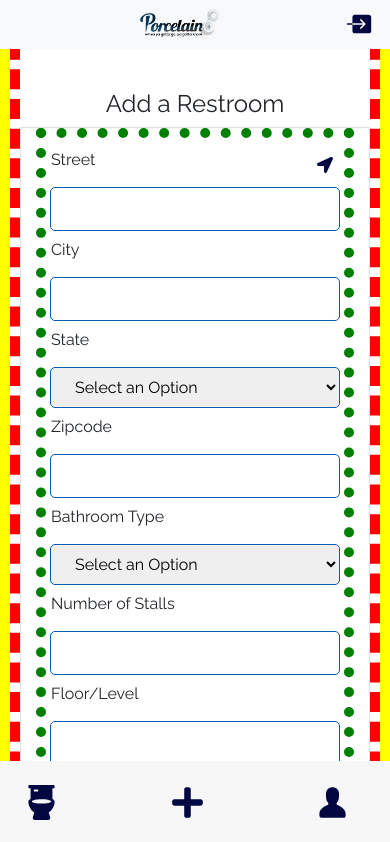
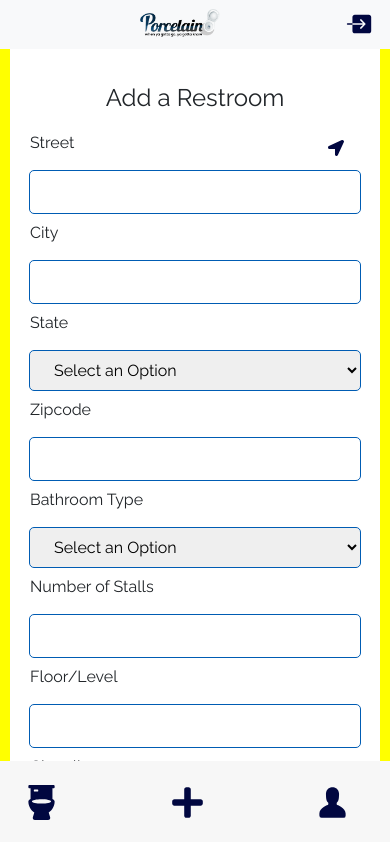
Before and after one commit to soyabeans1000/porcelain-app, a React (Create React App) app in the folder client/: page /AddBR in a window 390 px wide. Shown: the top 842 px of the page. Built offline with nearby package versions, Linux system fonts and the light colour scheme; no server answers; sample sign-in values are in the browser's storage; what google-maps-react would draw is missing.

Commit message:
Profile Responsive

```diff
--- a/client/src/components/Header/header.js
+++ b/client/src/components/Header/header.js
@@ -8,7 +8,7 @@ import logo from '../../assets/Porcelain.png'
 
 const HeaderBar = (props) => (
     <>
-    <Navbar className="bg-light" expand="lg" fixed="top">
+    <Navbar className="bg-light mb-5" expand="lg" fixed="top">
         <Navbar.Brand href="#home" className='navbarb'>
             {<img src={logo} alt="Porcelain" className='logo'/>}
         </Navbar.Brand>
--- a/client/src/components/Profile_Menu/Comments/Comments.js
+++ b/client/src/components/Profile_Menu/Comments/Comments.js
@@ -77,10 +77,25 @@ class ProfileComments extends Component {
         return (
             <div>
 
+
+
+{/* <div>
+      <Card>
+        <CardImg top width="100%" src="https://placeholdit.imgix.net/~text?txtsize=33&txt=318%C3%97180&w=318&h=180" alt="Card image cap" />
+        <CardBody>
+          <CardTitle>Card title</CardTitle>
+          <CardSubtitle>Card subtitle</CardSubtitle>
+          <CardText>Some quick example text to build on the card title and make up the bulk of the card's content.</CardText>
+          <Button>Button</Button>
+        </CardBody>
+      </Card>
+    </div>
+  ); */}
+
                             {this.state.posts.map(item => (
                                 <div>
                                     <Card id={item.bathroomId} className="bathroomCard" onClick={this.handlebathroomId}>
-                                        <CardImg className="cardimg" top width="50%" src={item.image} alt="Card image cap" className="img-fluid" />
+                                        <CardImg  className="cardimg" top width="50%" src={item.image} className="img-fluid"  />
                                         <CardBody>
                                             <CardTitle>{item.location}</CardTitle>
                                             <CardSubtitle><FaCommentDots /> {item.comment}</CardSubtitle>
--- a/client/src/components/form/form.css
+++ b/client/src/components/form/form.css
@@ -12,7 +12,7 @@
 .form {
   margin: auto;
     padding: 10px 20px;
-    border:10px green dotted;
+
   }
 
   input {
--- a/client/src/components/form/form.js
+++ b/client/src/components/form/form.js
@@ -89,7 +89,7 @@ const Form = ({handleFormSubmit, handleInputChange, handleLocation, street, city
             </select>
         </div>
 
-        <div class='row' p>
+        <div class='row'>
             <label htmlFor="stalls">Number of Stalls </label>
             <input id="stalls" type="number" value={stalls} onChange={handleInputChange} />
         </div>
--- a/client/src/components/selectedbr/style.css
+++ b/client/src/components/selectedbr/style.css
@@ -1,6 +1,6 @@
 .selectedBathCard
 {
-    margin-top: 30px;
+    margin-top: 50px;
  }
 
 
--- a/client/src/pages/AddBR/AddBR.js
+++ b/client/src/pages/AddBR/AddBR.js
@@ -8,8 +8,7 @@ import Request from '../../utils/request.js'
 import axios from 'axios'
 
 const formcontainer = {
-    margin:'auto',
-    border: '10px red dashed'
+    margin:'auto'
 }
 
 class AddBR extends Component {
@@ -147,7 +146,7 @@ class AddBR extends Component {
                 <div>
                     <h4 className="subtitle">Add a Restroom</h4>
                     <style>@import url('https://fonts.googleapis.com/css?family=Satisfy&display=swap');</style>
-                    <div className = 'container border' id = 'addForm'>
+                    <div className = 'container' id = 'addForm'>
                         <Form handleInputChange={this.handleInputChange}
                             handleFormSubmit={this.handleFormSubmit}
                             handleLocation={this.handleLocation}
--- a/client/src/pages/Profile/styles.css
+++ b/client/src/pages/Profile/styles.css
@@ -46,6 +46,7 @@
     .profile_container
 {
     width:90%;
+    margin:auto;
 
 }
 
```
